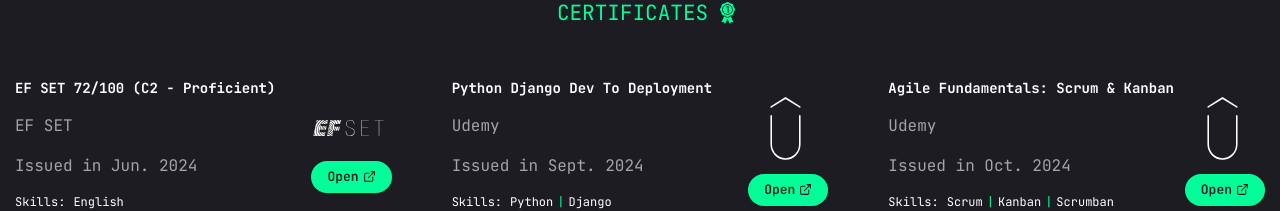
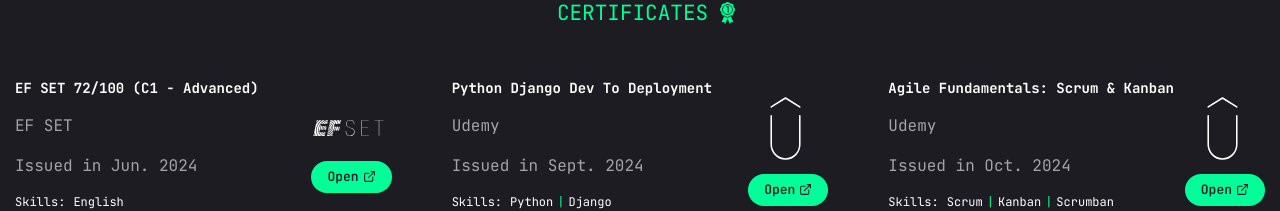
Before and after one commit to JeffersonCanuto/jefferson-portfolio, a Next.js app: page /education in a window 1280 px wide. Shown: the part 523-734 px from the top of the page. Built offline with nearby package versions, Linux system fonts and the light colour scheme.

Commit message:
chore: update strings in Home and Education pages

```diff
--- a/src/app/education/page.tsx
+++ b/src/app/education/page.tsx
@@ -42,7 +42,7 @@ const Education:React.FC = () => {
     const certifications:CertificationItems<string>[] = [
         {
             index: 1,
-            title: `EF SET 72/100 (C2 - ${ language.includes("en-us") ? "Proficient" : "Proficiente" })`,
+            title: `EF SET 72/100 (C1 - ${ language.includes("en-us") ? "Advanced" : "Avançado" })`,
             school: "EF SET",
             icon: "/assets/logos/efset.svg",
             issuance: `${language.includes("en-us") ? "Issued in Jun. 2024" : "Emitido em Jun. 2024"}`,
--- a/src/strings/pages/Home.ts
+++ b/src/strings/pages/Home.ts
@@ -13,7 +13,7 @@ const homeStrings:Record<"en" | "br", HomeStrings> = {
     },
     br: {
         title: "Engenheiro de Software",
-        introduction: "Eu sou um Engenheiro de Software com vasta experiência em projetar, construir e disponibilizar aplicações \
+        introduction: "Eu sou um Engenheiro de Software com 5+ anos de experiência em projetar, construir e disponibilizar aplicações \
             web para muitos propósitos e utilizando diversas tecnologias. Sinta-se à vontade para explorar as outras seções, para \
             saber mais sobre a minha educação, experiências, habilidades, projetos e sobre mim - ou entrar em contato comigo através \
             das redes sociais abaixo",
```
